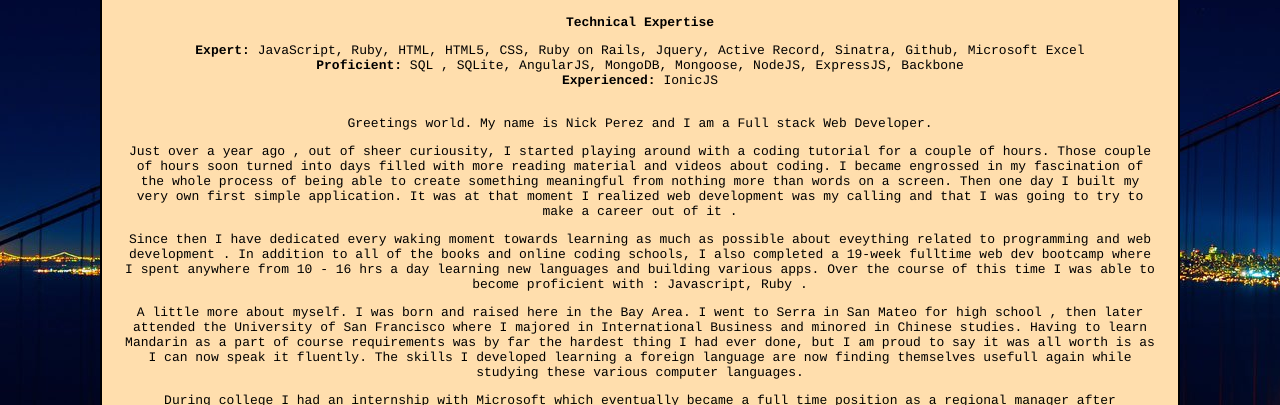
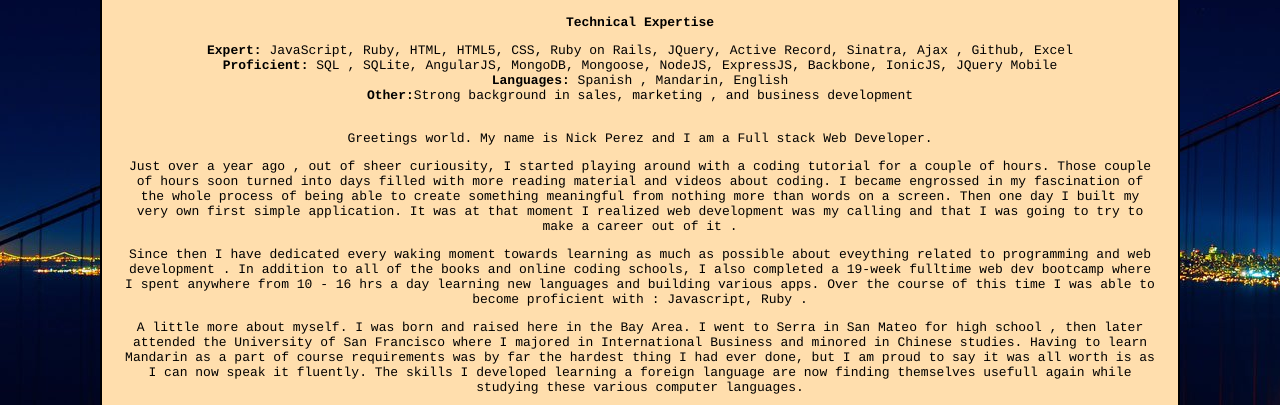
Before and after one commit to nickperez1285/nickperez1285.github.io, a plain HTML site: page blog-posts/aboutme.html in a window 1280 px wide. Shown: the part 72-477 px from the top of the page. Drawn offline with Linux system fonts and the light colour scheme; files whose address does not match are found by name.

```diff
--- a/blog-posts/aboutme.html
+++ b/blog-posts/aboutme.html
@@ -15,9 +15,11 @@
 <body>
 	<center><strong>Technical Expertise</strong></center>
 	<p>
-<strong>Expert:</strong>  JavaScript, Ruby, HTML, HTML5, CSS, Ruby on Rails,  Jquery,  Active Record, Sinatra,  Github, Microsoft Excel<br>
-<strong>Proficient:</strong> SQL , SQLite, AngularJS, MongoDB,  Mongoose, NodeJS, ExpressJS, Backbone<br>
-<strong>Experienced:</strong>  IonicJS <br><br>
+<strong>Expert:</strong>  JavaScript, Ruby, HTML, HTML5, CSS, Ruby on Rails, JQuery,  Active Record, Sinatra,  Ajax , Github, Excel<br>
+<strong>Proficient:</strong> SQL , SQLite, AngularJS, MongoDB,  Mongoose, NodeJS, ExpressJS, Backbone, IonicJS, JQuery Mobile
+<br>
+<strong>Languages:</strong>  Spanish , Mandarin, English  <br>
+<strong>Other:</strong>Strong background in sales, marketing , and business development <br><br>
 
 
 <p> Greetings world. My name is Nick Perez and I am a Full stack Web Developer.</p>
```
Also changed, not shown: index.html (+1 -0 lines), 1 other file.
